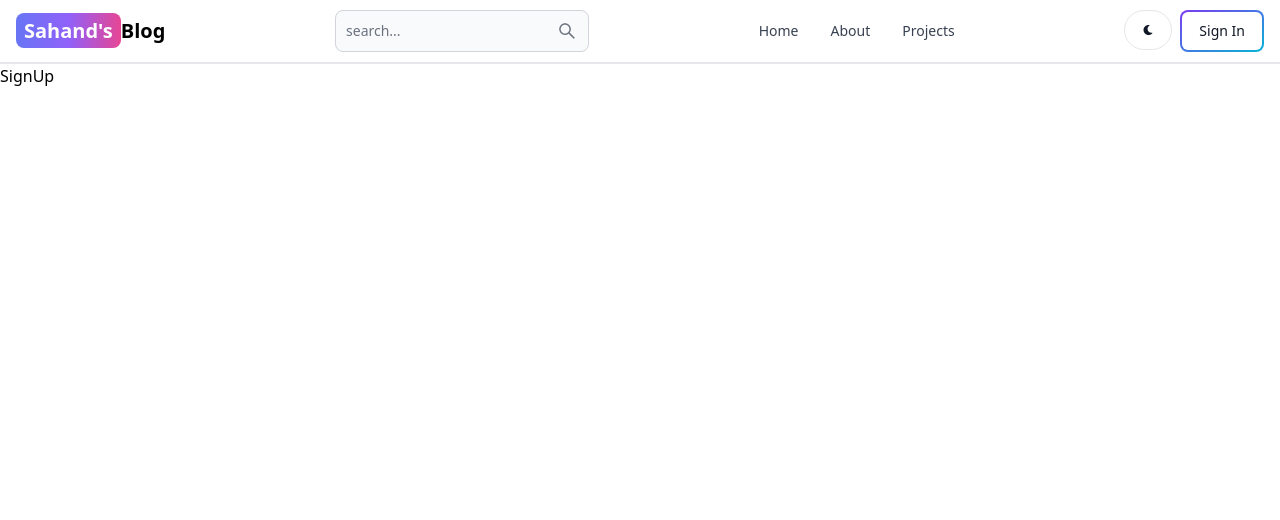
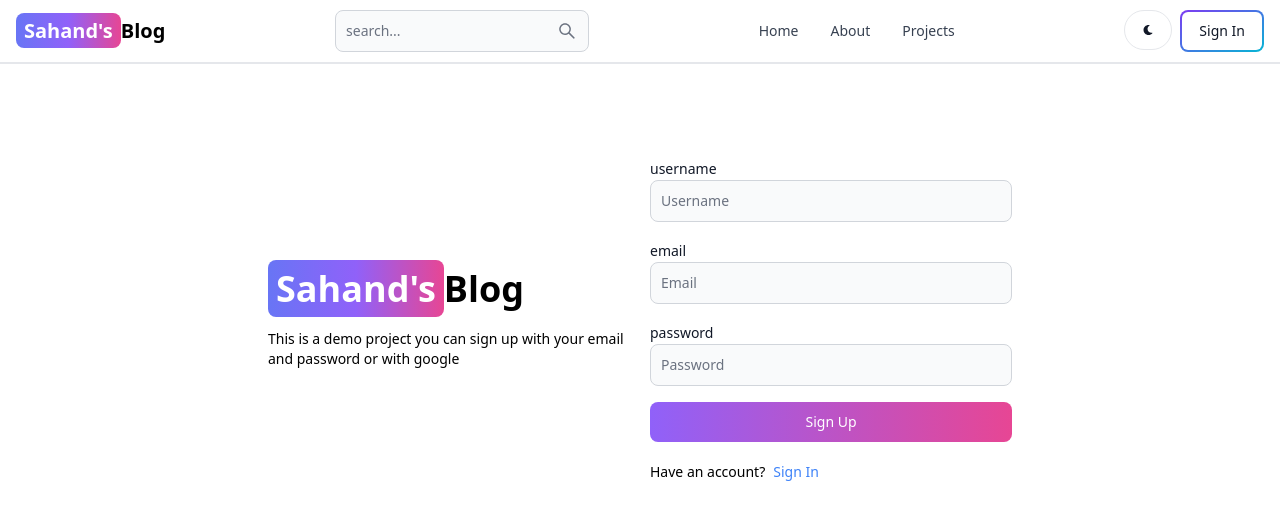
Before and after one commit to moneshongithub/mern-blog, a React (Vite) app in the folder client/: page /sign-up in a window 1280 px wide. Shown: the top 520 px of the page. Built offline with nearby package versions, Linux system fonts and the light colour scheme.

Commit message:
create signup page ui

```diff
--- a/client/src/pages/SignUp.jsx
+++ b/client/src/pages/SignUp.jsx
@@ -1,7 +1,51 @@
-import React from 'react'
+import { Button, Label, TextInput } from "flowbite-react";
+import React from "react";
+import { Link } from "react-router-dom";
 
 export default function SignUp() {
   return (
-    <div>SignUp</div>
-  )
+    <div className="min-h-screen mt-20">
+      <div className="flex p-3 max-w-3xl mx-auto flex-col md:flex-row md:items-center gap-5">
+        {/* left side */}
+        <div className="flex-1">
+          <Link to="/" className="font-bold dark:text-white text-4xl">
+            <span className="px-2 py-1 bg-gradient-to-r from-indigo-500 via-purple-500 to-pink-500 rounded-lg text-white">
+              Sahand's
+            </span>
+            Blog
+          </Link>
+          <p className="text-sm mt-5">
+            This is a demo project you can sign up with your email and password
+            or with google
+          </p>
+        </div>
+        {/* right side */}
+        <div className="flex-1">
+          <form className="flex flex-col gap-4">
+            <div>
+              <Label value="username" />
+              <TextInput type="text" placeholder="Username" id="username" />
+            </div>
+            <div>
+              <Label value="email" />
+              <TextInput type="text" placeholder="Email" id="email" />
+            </div>
+            <div>
+              <Label value="password" />
+              <TextInput type="text" placeholder="Password" id="password" />
+            </div>
+            <Button gradientDuoTone="purpleToPink" type="submit">
+              Sign Up
+            </Button>
+          </form>
+          <div className="flex gap-2 text-sm mt-5">
+            <span>Have an account?</span>
+            <Link to="/sign-in" className="text-blue-500">
+              Sign In
+            </Link>
+          </div>
+        </div>
+      </div>
+    </div>
+  );
 }
```
